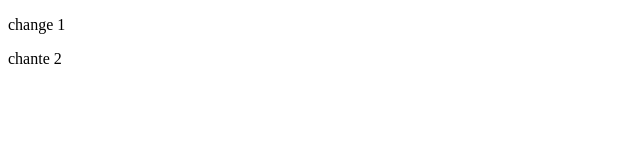
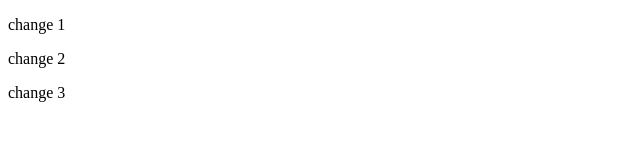
Before and after one commit to TretiakovOleh/test, a plain HTML site: page index.html in a window 1280 px wide. Shown: the full height of the page, 0-640 px from the left. Drawn offline with Linux system fonts and the light colour scheme.

Commit message:
Third change in index.html

```diff
--- a/index.html
+++ b/index.html
@@ -3,10 +3,11 @@
 <head>
     <meta charset="UTF-8">
     <meta name="viewport" content="width=device-width, initial-scale=1.0">
-    <title>Document</title>
+    <title>test 1</title>
 </head>
 <body>
     <p>change 1</p>
-    <p>chante 2</p>
+    <p>change 2</p>
+    <p>change 3</p>
 </body>
 </html>
```
